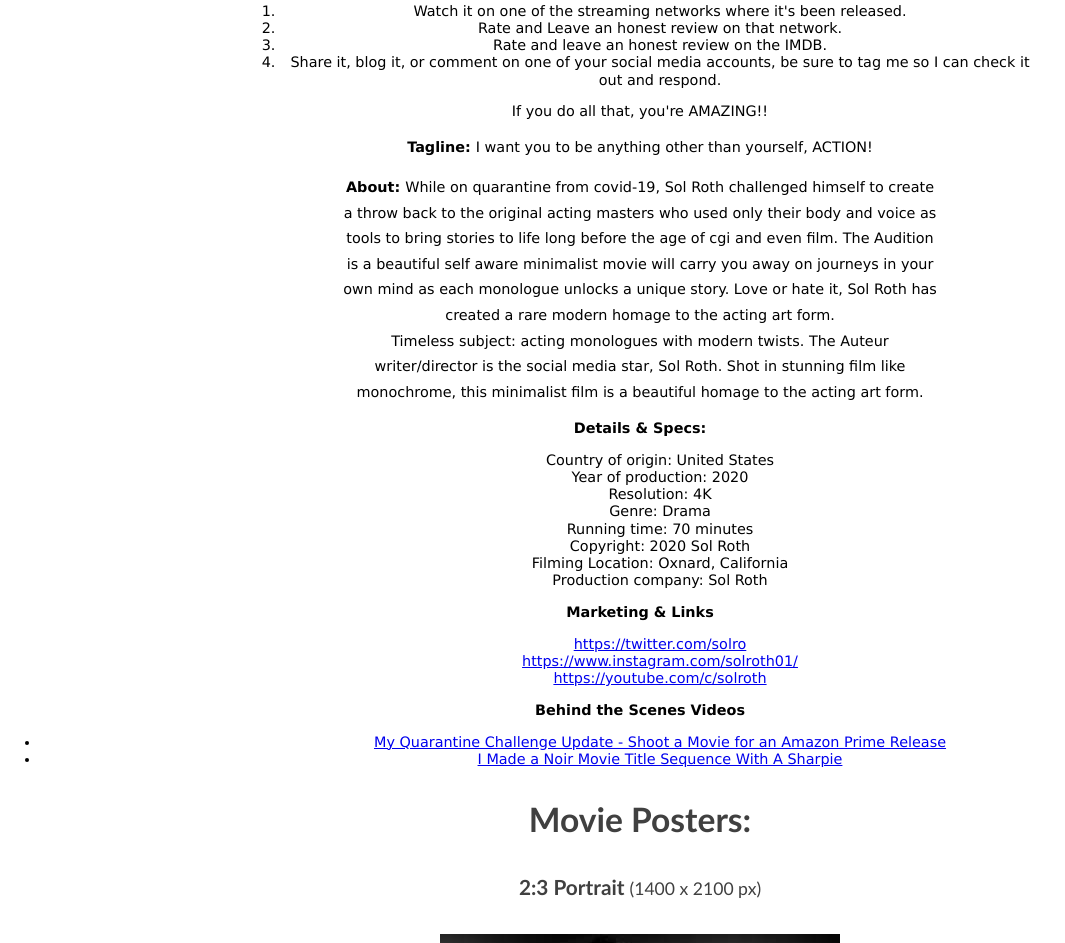
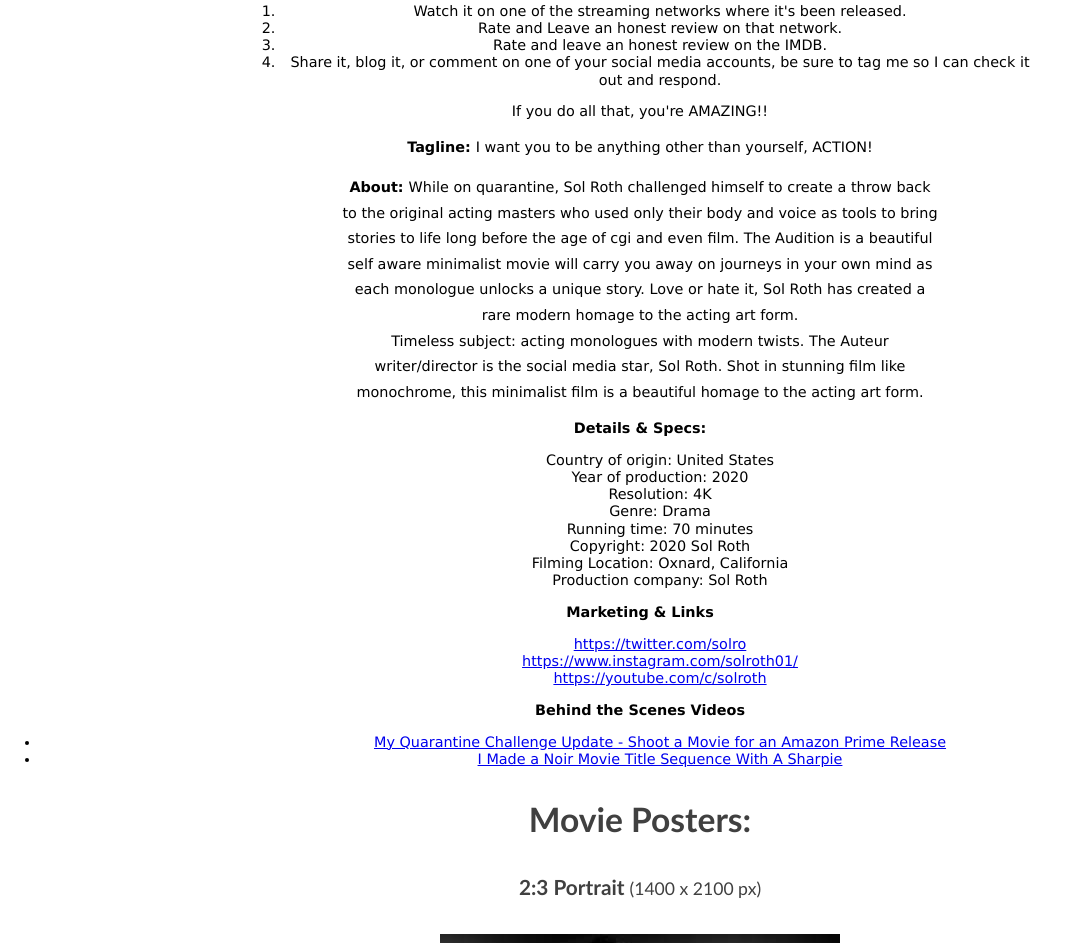
Before and after one commit to solomonrothman/audition, a plain HTML site: page index.html in a window 1280 px wide. Shown: the part 1479-2422 px from the top of the page, without its empty margins (0-1065 px from the left). Drawn offline with nearby package versions, Linux system fonts and the light colour scheme.

Commit message:
Adjusted index.html

```diff
--- a/index.html
+++ b/index.html
@@ -137,7 +137,7 @@
 
                 <p><strong>About: </strong>
 
-                    While on quarantine from covid-19, Sol Roth challenged himself to create a throw back to the original acting masters who used only their body and voice as tools to bring stories to life long before the age of cgi and even film. The Audition is a beautiful self aware minimalist movie will carry you away on journeys in your own mind as each monologue unlocks a unique story. Love or hate it, Sol Roth has created a rare modern homage to the acting art form.
+                    While on quarantine, Sol Roth challenged himself to create a throw back to the original acting masters who used only their body and voice as tools to bring stories to life long before the age of cgi and even film. The Audition is a beautiful self aware minimalist movie will carry you away on journeys in your own mind as each monologue unlocks a unique story. Love or hate it, Sol Roth has created a rare modern homage to the acting art form.
 <br />
 
                     Timeless subject: acting monologues with modern twists. The Auteur writer/director is the social media star, Sol Roth. Shot in stunning film like monochrome, this minimalist film is a beautiful homage to the acting art form.</p>
```
